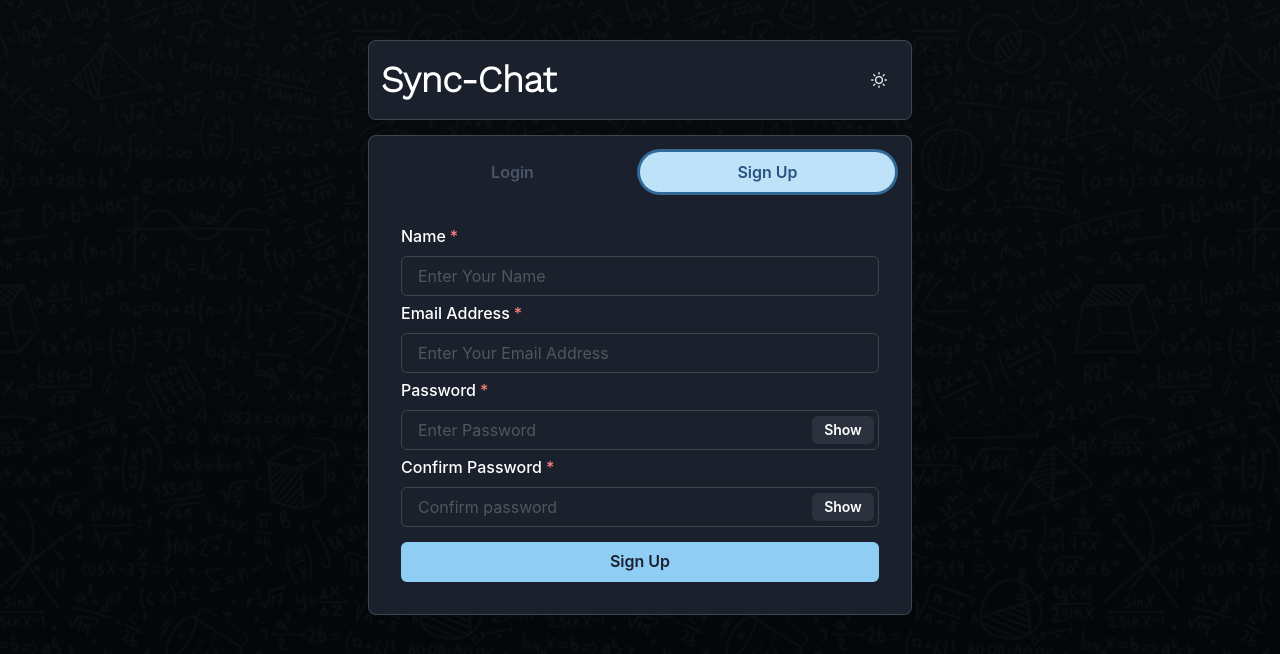
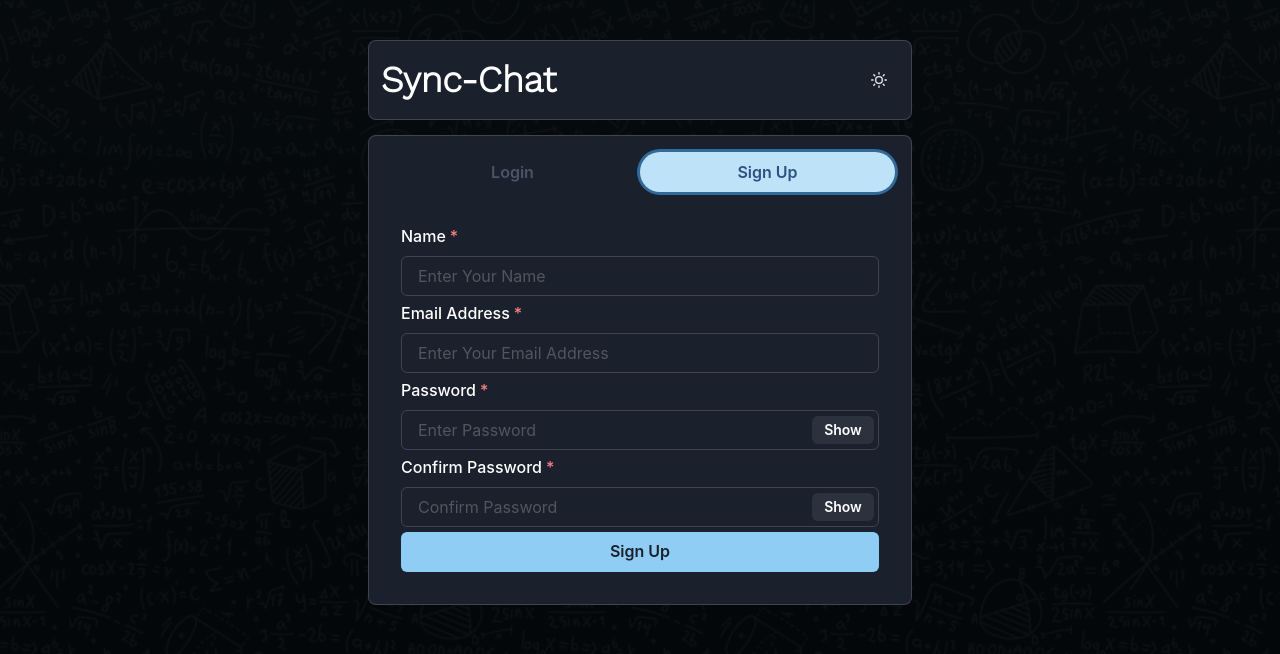
Before and after one commit to RashikaLahoti/Sync-Chat, a React (Create React App) app in the folder frontend/: page / in a window 1280 px wide. Both pictures are taken after a click on the tab "Sign Up". Shown: the top 654 px of the page. Built offline with nearby package versions, Linux system fonts and the light colour scheme.

Commit message:
fix signup eslint warning

```diff
--- a/frontend/src/components/Authentication/Signup.js
+++ b/frontend/src/components/Authentication/Signup.js
@@ -9,22 +9,23 @@ import { useHistory } from "react-router";
 
 const Signup = () => {
   const [show, setShow] = useState(false);
-  const handleClick = () => setShow(!show);
   const toast = useToast();
   const history = useHistory();
 
-  const [name, setName] = useState();
-  const [email, setEmail] = useState();
-  const [confirmpassword, setConfirmpassword] = useState();
-  const [password, setPassword] = useState();
-  // const [pic, setPic] = useState();
+  const [name, setName] = useState("");
+  const [email, setEmail] = useState("");
+  const [confirmpassword, setConfirmpassword] = useState("");
+  const [password, setPassword] = useState("");
   const [picLoading, setPicLoading] = useState(false);
+
+  const handleClick = () => setShow(!show);
 
   const submitHandler = async () => {
     setPicLoading(true);
+
     if (!name || !email || !password || !confirmpassword) {
       toast({
-        title: "Please Fill all the Feilds",
+        title: "Please Fill all the Fields",
         status: "warning",
         duration: 5000,
         isClosable: true,
@@ -33,6 +34,7 @@ const Signup = () => {
       setPicLoading(false);
       return;
     }
+
     if (password !== confirmpassword) {
       toast({
         title: "Passwords Do Not Match",
@@ -41,26 +43,27 @@ const Signup = () => {
         isClosable: true,
         position: "bottom",
       });
+      setPicLoading(false);
       return;
     }
-    console.log(name, email, password);
+
     try {
       const config = {
         headers: {
           "Content-type": "application/json",
         },
       };
+
       const { data } = await axios.post(
         "/api/user",
         {
           name,
           email,
           password,
-          // pic,
         },
         config
       );
-      console.log(data);
+
       toast({
         title: "Registration Successful",
         status: "success",
@@ -68,13 +71,15 @@ const Signup = () => {
         isClosable: true,
         position: "bottom",
       });
+
       localStorage.setItem("userInfo", JSON.stringify(data));
       setPicLoading(false);
       history.push("/chats");
+
     } catch (error) {
       toast({
-        title: "Error Occured!",
-        description: error.response.data.message,
+        title: "Error Occurred!",
+        description: error?.response?.data?.message || "Something went wrong",
         status: "error",
         duration: 5000,
         isClosable: true,
@@ -84,60 +89,16 @@ const Signup = () => {
     }
   };
 
-  // const postDetails = (pics) => {
-  //   setPicLoading(true);
-  //   if (pics === undefined) {
-  //     toast({
-  //       title: "Please Select an Image!",
-  //       status: "warning",
-  //       duration: 5000,
-  //       isClosable: true,
-  //       position: "bottom",
-  //     });
-  //     return;
-  //   }
-  //   console.log(pics);
-  //   if (pics.type === "image/jpeg" || pics.type === "image/png") {
-  //     const data = new FormData();
-  //     data.append("file", pics);
-  //     data.append("upload_preset", "chat-app");
-  //     data.append("cloud_name", "piyushproj");
-  //     fetch("https://api.cloudinary.com/v1_1/piyushproj/image/upload", {
-  //       method: "post",
-  //       body: data,
-  //     })
-  //       .then((res) => res.json())
-  //       .then((data) => {
-  //         setPic(data.url.toString());
-  //         console.log(data.url.toString());
-  //         setPicLoading(false);
-  //       })
-  //       .catch((err) => {
-  //         console.log(err);
-  //         setPicLoading(false);
-  //       });
-  //   } else {
-  //     toast({
-  //       title: "Please Select an Image!",
-  //       status: "warning",
-  //       duration: 5000,
-  //       isClosable: true,
-  //       position: "bottom",
-  //     });
-  //     setPicLoading(false);
-  //     return;
-  //   }
-  // };
-
   return (
     <VStack spacing="5px">
-      <FormControl id="first-name" isRequired>
+      <FormControl id="name" isRequired>
         <FormLabel>Name</FormLabel>
         <Input
           placeholder="Enter Your Name"
           onChange={(e) => setName(e.target.value)}
         />
       </FormControl>
+
       <FormControl id="email" isRequired>
         <FormLabel>Email Address</FormLabel>
         <Input
@@ -146,6 +107,7 @@ const Signup = () => {
           onChange={(e) => setEmail(e.target.value)}
         />
       </FormControl>
+
       <FormControl id="password" isRequired>
         <FormLabel>Password</FormLabel>
         <InputGroup size="md">
@@ -161,12 +123,13 @@ const Signup = () => {
           </InputRightElement>
         </InputGroup>
       </FormControl>
-      <FormControl id="password" isRequired>
+
+      <FormControl id="confirm-password" isRequired>
         <FormLabel>Confirm Password</FormLabel>
         <InputGroup size="md">
           <Input
             type={show ? "text" : "password"}
-            placeholder="Confirm password"
+            placeholder="Confirm Password"
             onChange={(e) => setConfirmpassword(e.target.value)}
           />
           <InputRightElement width="4.5rem">
@@ -176,19 +139,11 @@ const Signup = () => {
           </InputRightElement>
         </InputGroup>
       </FormControl>
-      {/*<FormControl id="pic">
-        <FormLabel>Upload your Picture</FormLabel>
-        <Input
-          type="file"
-          p={1.5}
-          accept="image/*"
-          onChange={(e) => postDetails(e.target.files[0])}
-        />
-      </FormControl>*/}
+
       <Button
         colorScheme="blue"
         width="100%"
-        style={{ marginTop: 15 }}
+        mt={3}
         onClick={submitHandler}
         isLoading={picLoading}
       >
```
Also changed, not shown: 7 other files (tests, documents, lock files or other folders).
